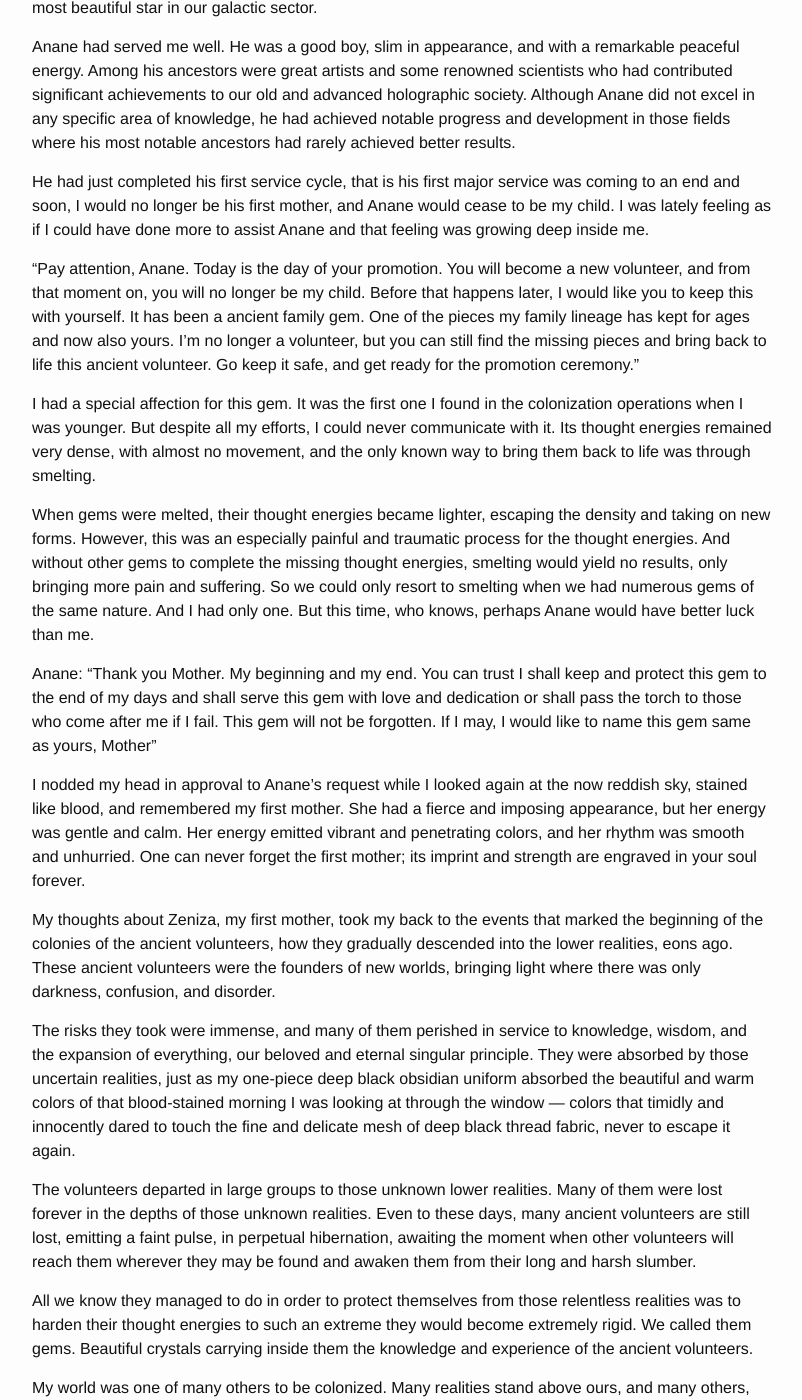
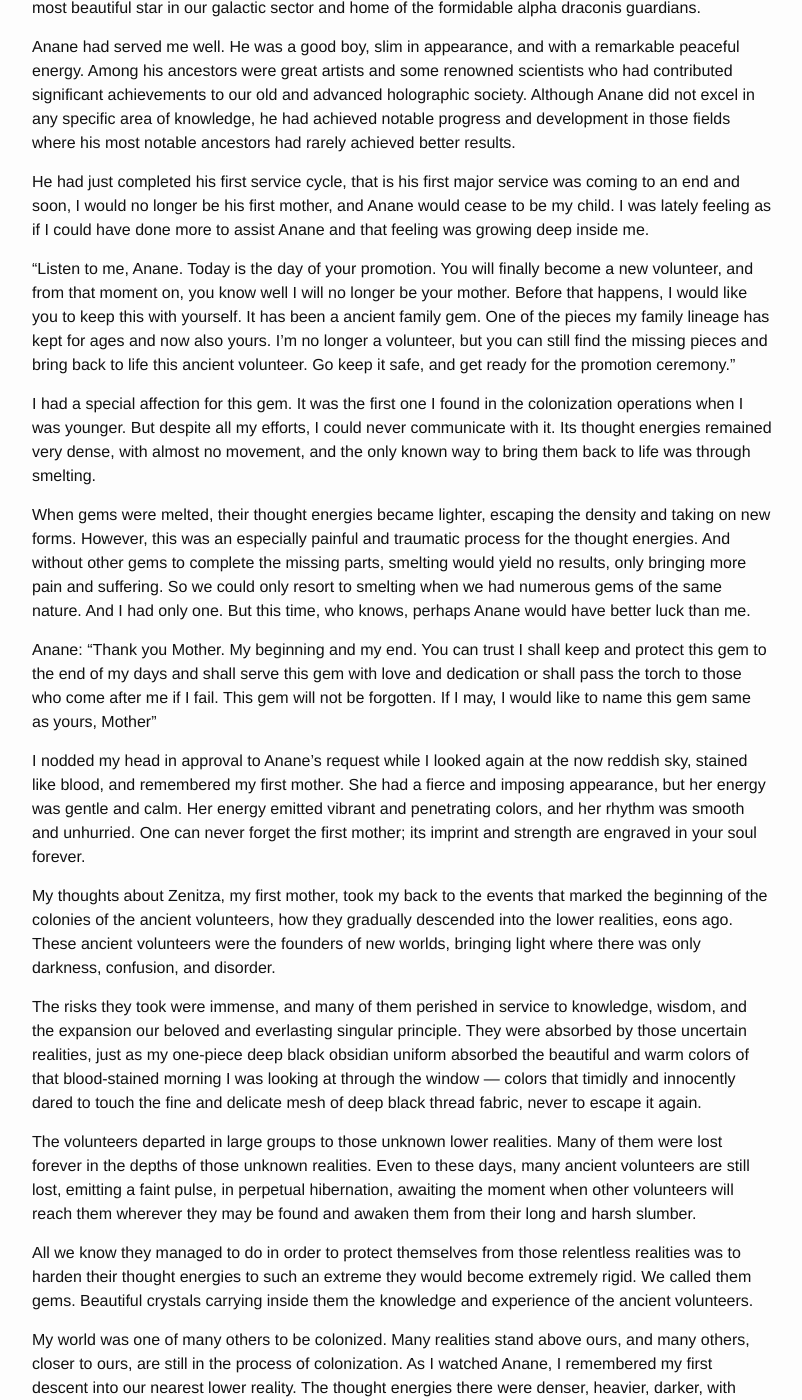
Before and after one commit to tsur/blog, a Jekyll site: the page built from _posts/2019-02-23-anane-the-volunteer.markdown, in a window 1280 px wide and 1400 px high, scrolled down 759 px. Shown: the whole window, without its empty margins (238-1040 px from the left). Built offline with Jekyll 4.4.1, drawn with Linux system fonts in a browser that asks for light colours; some of the changed text lies outside the part shown.

Commit message:
Update 2019-02-23-anane-the-volunteer.markdown

```diff
--- a/_posts/2019-02-23-anane-the-volunteer.markdown
+++ b/_posts/2019-02-23-anane-the-volunteer.markdown
@@ -17,25 +17,25 @@ The atmosphere in the room was warm and subdued, briefly illuminated by a violet
 
 "Do we already know the destination?" Anane asked, revealing her slightly crooked teeth.
 
-This time, the promotion ceremony for new volunteers was taking place at alpha-52, the brightest and most beautiful star in our galactic sector.
+This time, the promotion ceremony for new volunteers was taking place at alpha-52, the brightest and most beautiful star in our galactic sector and home of the formidable alpha draconis guardians.
 
 Anane had served me well. He was a good boy, slim in appearance, and with a remarkable peaceful energy. Among his ancestors were great artists and some renowned scientists who had contributed significant achievements to our old and advanced holographic society. Although Anane did not excel in any specific area of knowledge, he had achieved notable progress and development in those fields where his most notable ancestors had rarely achieved better results.
 
 He had just completed his first service cycle, that is his first major service was coming to an end and soon, I would no longer be his first mother, and Anane would cease to be my child. I was lately feeling as if I could have done more to assist Anane and that feeling was growing deep inside me.
 
-"Pay attention, Anane. Today is the day of your promotion. You will become a new volunteer, and from that moment on, you will no longer be my child. Before that happens later, I would like you to keep this with yourself. It has been a ancient family gem. One of the pieces my family lineage has kept for ages and now also yours. I'm no longer a volunteer, but you can still find the missing pieces and bring back to life this ancient volunteer. Go keep it safe, and get ready for the promotion ceremony."
+"Listen to me, Anane. Today is the day of your promotion. You will finally become a new volunteer, and from that moment on, you know well I will no longer be your mother. Before that happens, I would like you to keep this with yourself. It has been a ancient family gem. One of the pieces my family lineage has kept for ages and now also yours. I'm no longer a volunteer, but you can still find the missing pieces and bring back to life this ancient volunteer. Go keep it safe, and get ready for the promotion ceremony."
 
 I had a special affection for this gem. It was the first one I found in the colonization operations when I was younger. But despite all my efforts, I could never communicate with it. Its thought energies remained very dense, with almost no movement, and the only known way to bring them back to life was through smelting.
 
-When gems were melted, their thought energies became lighter, escaping the density and taking on new forms. However, this was an especially painful and traumatic process for the thought energies. And without other gems to complete the missing thought energies, smelting would yield no results, only bringing more pain and suffering. So we could only resort to smelting when we had numerous gems of the same nature. And I had only one. But this time, who knows, perhaps Anane would have better luck than me.
+When gems were melted, their thought energies became lighter, escaping the density and taking on new forms. However, this was an especially painful and traumatic process for the thought energies. And without other gems to complete the missing parts, smelting would yield no results, only bringing more pain and suffering. So we could only resort to smelting when we had numerous gems of the same nature. And I had only one. But this time, who knows, perhaps Anane would have better luck than me.
 
 Anane: “Thank you Mother. My beginning and my end. You can trust I shall keep and protect this gem to the end of my days and shall serve this gem with love and dedication or shall pass the torch to those who come after me if I fail. This gem will not be forgotten. If I may, I would like to name this gem same as yours, Mother”
 
 I nodded my head in approval to Anane's request while I looked again at the now reddish sky, stained like blood, and remembered my first mother. She had a fierce and imposing appearance, but her energy was gentle and calm. Her energy emitted vibrant and penetrating colors, and her rhythm was smooth and unhurried. One can never forget the first mother; its imprint and strength are engraved in your soul forever.
 
-My thoughts about Zeniza, my first mother, took my back to the events that marked the beginning of the colonies of the ancient volunteers, how they gradually descended into the lower realities, eons ago. These ancient volunteers were the founders of new worlds, bringing light where there was only darkness, confusion, and disorder.
+My thoughts about Zenitza, my first mother, took my back to the events that marked the beginning of the colonies of the ancient volunteers, how they gradually descended into the lower realities, eons ago. These ancient volunteers were the founders of new worlds, bringing light where there was only darkness, confusion, and disorder.
 
-The risks they took were immense, and many of them perished in service to knowledge, wisdom, and the expansion of everything, our beloved and eternal singular principle. They were absorbed by those uncertain realities, just as my one-piece deep black obsidian uniform absorbed the beautiful and warm colors of that blood-stained morning I was looking at through the window — colors that timidly and innocently dared to touch the fine and delicate mesh of deep black thread fabric, never to escape it again.
+The risks they took were immense, and many of them perished in service to knowledge, wisdom, and the expansion our beloved and everlasting singular principle. They were absorbed by those uncertain realities, just as my one-piece deep black obsidian uniform absorbed the beautiful and warm colors of that blood-stained morning I was looking at through the window — colors that timidly and innocently dared to touch the fine and delicate mesh of deep black thread fabric, never to escape it again.
 
 The volunteers departed in large groups to those unknown lower realities. Many of them were lost forever in the depths of those unknown realities. Even to these days, many ancient volunteers are still lost, emitting a faint pulse, in perpetual hibernation, awaiting the moment when other volunteers will reach them wherever they may be found and awaken them from their long and harsh slumber.
 
```
Also changed, not shown: other parts of _posts/2019-02-23-anane-the-volunteer.markdown (+1 -1 lines).
